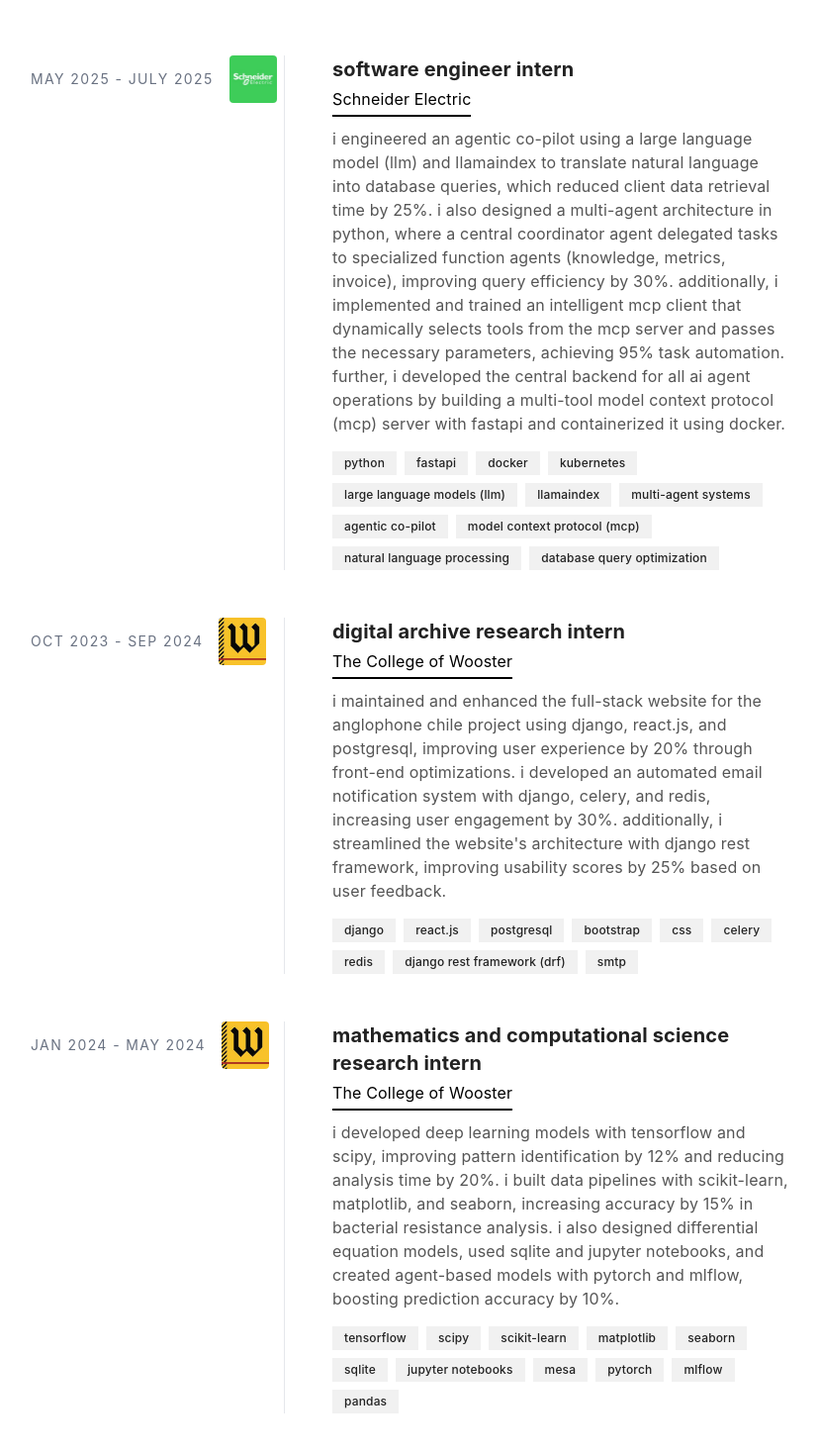
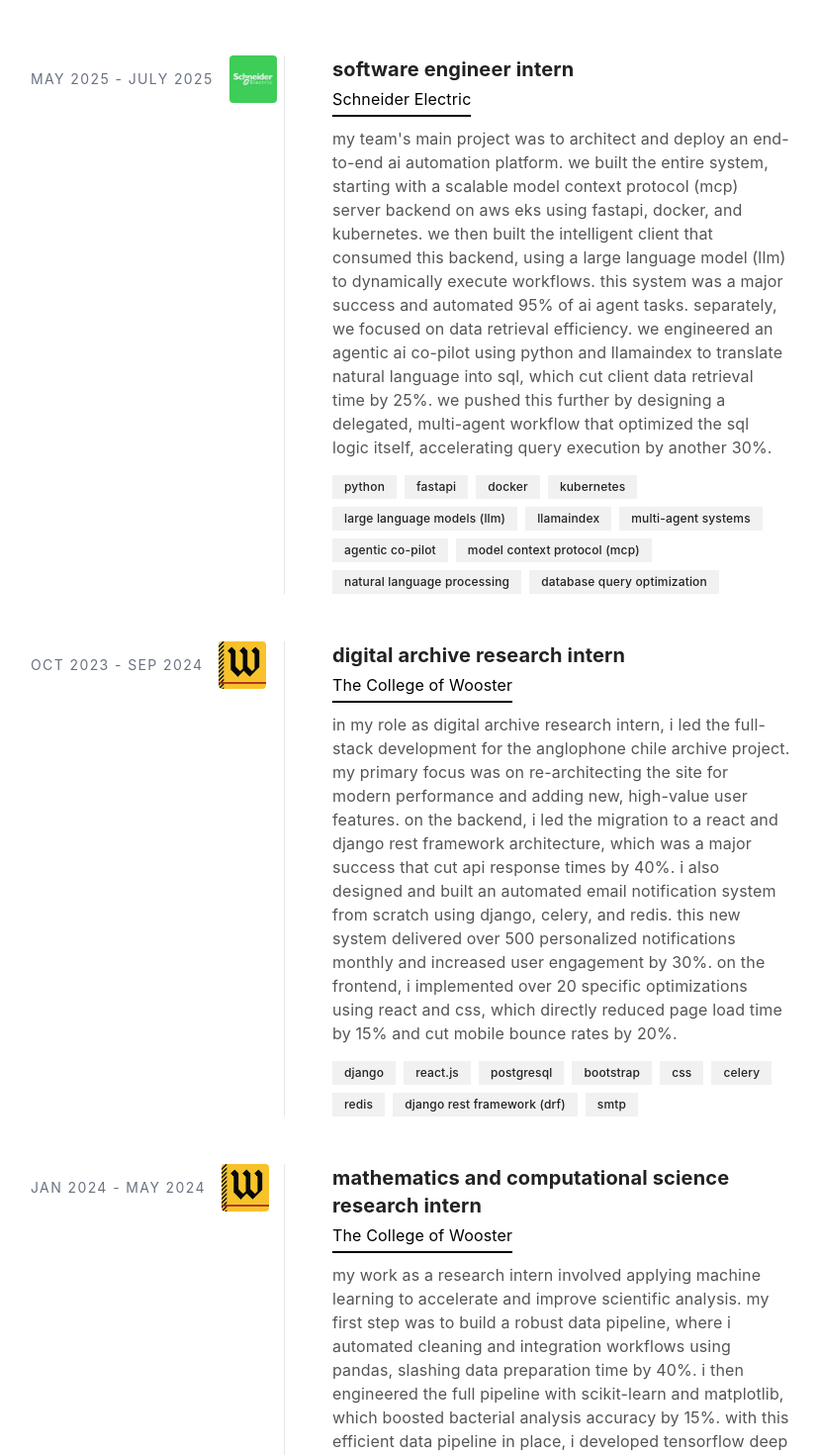
Before and after one commit to pemtseringgurung/pem-personal-website, a React (Vite) app: page /experience in a window 1280 px wide. Shown: the part 220-1690 px from the top of the page at 99% size, without its empty margins (225-1053 px from the left). Built offline with nearby package versions, Linux system fonts and the light colour scheme.

Commit message:
updated the experience descripiom

```diff
--- a/src/components/Experience.jsx
+++ b/src/components/Experience.jsx
@@ -9,7 +9,7 @@ const Experience = () => {
       title: "software engineer intern",
       company: "Schneider Electric",
       period: "may 2025 - july 2025",
-      description: "i engineered an agentic co-pilot using a large language model (llm) and llamaindex to translate natural language into database queries, which reduced client data retrieval time by 25%. i also designed a multi-agent architecture in python, where a central coordinator agent delegated tasks to specialized function agents (knowledge, metrics, invoice), improving query efficiency by 30%. additionally, i implemented and trained an intelligent mcp client that dynamically selects tools from the mcp server and passes the necessary parameters, achieving 95% task automation. further, i developed the central backend for all ai agent operations by building a multi-tool model context protocol (mcp) server with fastapi and containerized it using docker.",
+      description: "my team's main project was to architect and deploy an end-to-end ai automation platform. we built the entire system, starting with a scalable model context protocol (mcp) server backend on aws eks using fastapi, docker, and kubernetes. we then built the intelligent client that consumed this backend, using a large language model (llm) to dynamically execute workflows. this system was a major success and automated 95% of ai agent tasks. separately, we focused on data retrieval efficiency. we engineered an agentic ai co-pilot using python and llamaindex to translate natural language into sql, which cut client data retrieval time by 25%. we pushed this further by designing a delegated, multi-agent workflow that optimized the sql logic itself, accelerating query execution by another 30%.",
       skills: ["python", "fastapi", "docker", "kubernetes", "large language models (llm)", "llamaindex", "multi-agent systems", "agentic co-pilot", "model context protocol (mcp)", "natural language processing", "database query optimization"],
     },
 
@@ -17,14 +17,14 @@ const Experience = () => {
       title: "digital archive research intern",
       company: "The College of Wooster",
       period: "oct 2023 - sep 2024",
-      description: "i maintained and enhanced the full-stack website for the anglophone chile project using django, react.js, and postgresql, improving user experience by 20% through front-end optimizations. i developed an automated email notification system with django, celery, and redis, increasing user engagement by 30%. additionally, i streamlined the website's architecture with django rest framework, improving usability scores by 25% based on user feedback.",
+      description: "in my role as digital archive research intern, i led the full-stack development for the anglophone chile archive project. my primary focus was on re-architecting the site for modern performance and adding new, high-value user features. on the backend, i led the migration to a react and django rest framework architecture, which was a major success that cut api response times by 40%. i also designed and built an automated email notification system from scratch using django, celery, and redis. this new system delivered over 500 personalized notifications monthly and increased user engagement by 30%. on the frontend, i implemented over 20 specific optimizations using react and css, which directly reduced page load time by 15% and cut mobile bounce rates by 20%.",
       skills: ["django", "react.js", "postgresql", "bootstrap", "css", "celery", "redis", "django rest framework (drf)", "smtp"]
     },
     {
       title: "mathematics and computational science research intern",
       company: " The College of Wooster",
       period: "jan 2024 - may 2024",
-      description: "i developed deep learning models with tensorflow and scipy, improving pattern identification by 12% and reducing analysis time by 20%. i built data pipelines with scikit-learn, matplotlib, and seaborn, increasing accuracy by 15% in bacterial resistance analysis. i also designed differential equation models, used sqlite and jupyter notebooks, and created agent-based models with pytorch and mlflow, boosting prediction accuracy by 10%.",
+      description: "my work as a research intern involved applying machine learning to accelerate and improve scientific analysis. my first step was to build a robust data pipeline, where i automated cleaning and integration workflows using pandas, slashing data preparation time by 40%. i then engineered the full pipeline with scikit-learn and matplotlib, which boosted bacterial analysis accuracy by 15%. with this efficient data pipeline in place, i developed tensorflow deep learning models that accelerated experimental analysis by 20% by improving pattern identification accuracy by 12% across thousands of samples. i also built predictive agent-based simulations using mesa, pytorch, and mlflow, which increased the predictive accuracy of experimental outcomes by 10%.",
       skills: ["tensorflow", "scipy", "scikit-learn", "matplotlib", "seaborn", "sqlite", "jupyter notebooks", "mesa", "pytorch", "mlflow", "pandas"]
     }
   ];
```
